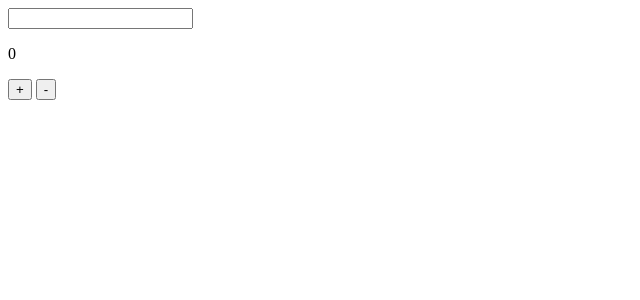
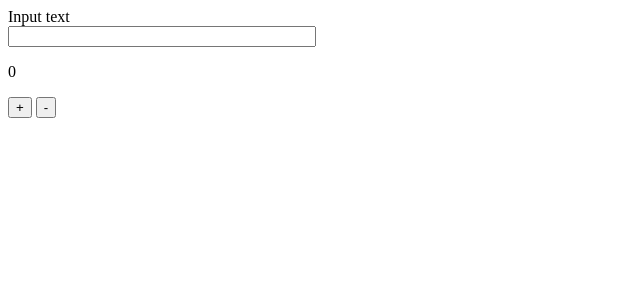
Before and after one commit to Yulai202020/Sveltekit_example, a SvelteKit app: page /for in a window 1280 px wide. Shown: the top 300 px of the page, without its empty margins (0-640 px from the left). Built offline with nearby package versions, Linux system fonts and the light colour scheme.

Commit message:
first commit

```diff
--- a/src/routes/+page.svelte
+++ b/src/routes/+page.svelte
@@ -1,2 +1,15 @@
-<h1>Welcome to SvelteKit</h1>
-<p>Visit <a href="https://svelte.dev/docs/kit">svelte.dev/docs/kit</a> to read the documentation</p>
+<main>
+    <div class="container">
+        <a href="/ifs">If statement example</a>
+        <a href="/for">For statement example</a>
+        <a href="/ifs">imports example</a>
+        <a href="/snippet">snippet example</a>
+    <div>
+</main>
+
+<style>
+    .container {
+        display: flex;
+        flex-direction: column;
+    }
+</style>
--- a/src/routes/for/+page.svelte
+++ b/src/routes/for/+page.svelte
@@ -4,12 +4,24 @@
 </script>
 
 <main>
-    <input type="text" bind:value={message}>
+    <div class="container">
+        <label for="message">Input text</label>
+        <input type="text" id="message" style="width: 300px;" bind:value={message}>
+        <div>
             <p>{count}</p>
             <button onclick={() => count++}>+</button>
             <button onclick={() => count--}>-</button>
+        <div>
 
         {#each {length: count} as _, i}
             {message}
         {/each}
+    </div>
 </main>
+
+<style>
+    .container {
+        display: flex;
+        flex-direction: column;
+    }
+</style>
--- a/src/routes/ifs/+page.svelte
+++ b/src/routes/ifs/+page.svelte
@@ -4,9 +4,9 @@
 
 <main>
     <input type="text" bind:value={message}>
-    {#if message == "hello"}
-        <p>Hello</p>
+    {#if message === "hello"}
+        <p>Hello!</p>
     {:else}
-        <p>Input Hello</p>
+        <p>Input hello</p>
     {/if}
 </main>
```
Also changed, not shown: src/routes/snippet/+page.svelte (line endings or trailing spaces). Lines whose indentation alone changed are shown as unchanged.
